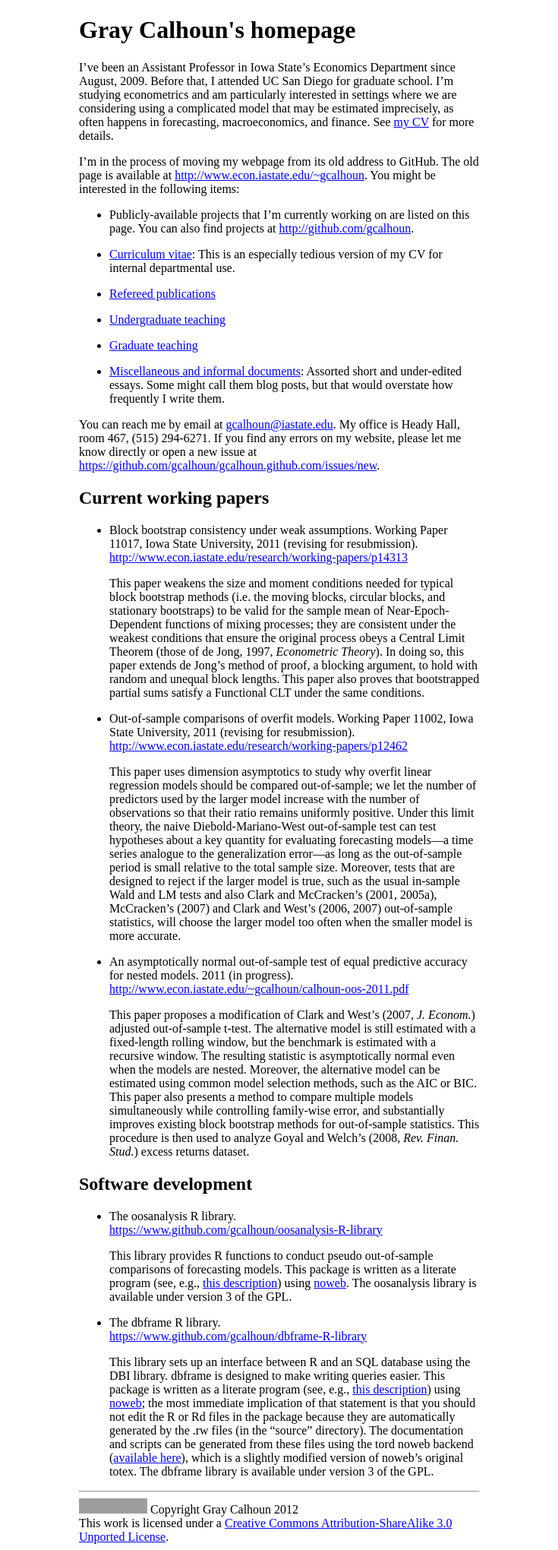
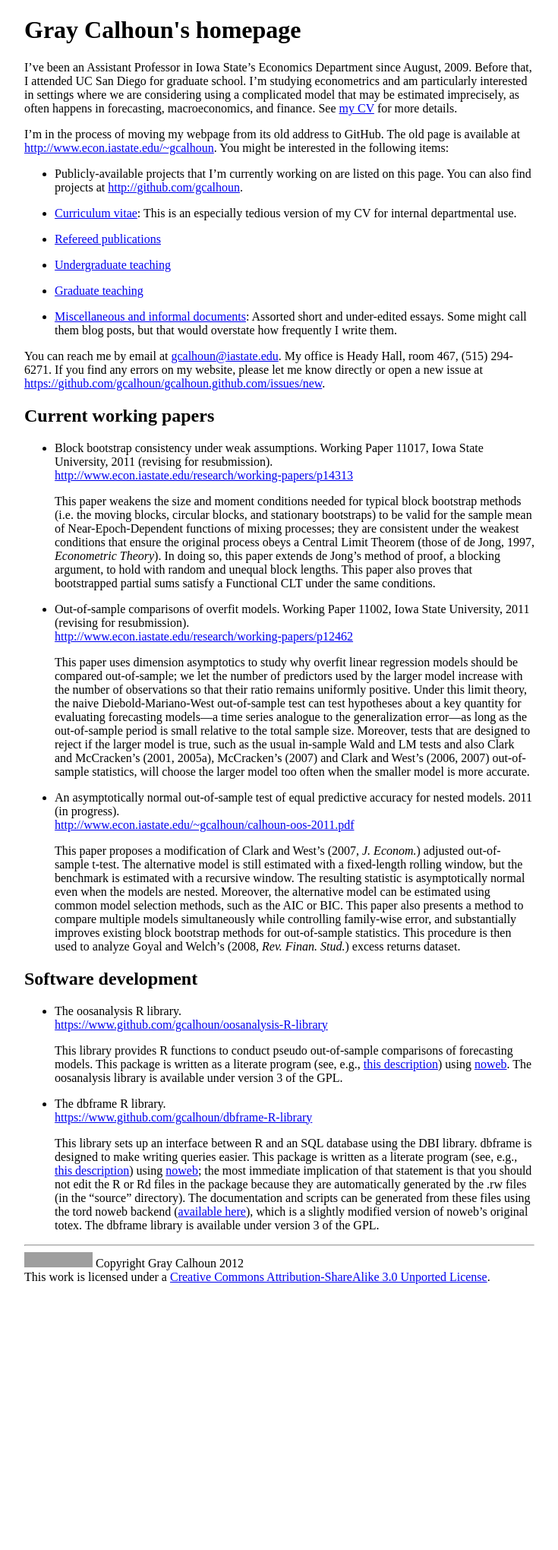
Before and after one commit to mmkuang/grayclhn.github.io, a Jekyll site: the page built from index.md, in a window 1280 px wide. Shown: the whole page at 76% size, without its empty margins (272-1007 px from the left). Built offline with Jekyll 4.4.1, drawn with Linux system fonts in a browser that asks for light colours; after the commit the page ends 1698 px from its top, so only the background shows below that; grey boxes are pictures that could not be loaded.

Commit message:
Widened the text

```diff
--- a/css/basic.css
+++ b/css/basic.css
@@ -1,5 +1,5 @@
 body {
-max-width:5.5in;
+max-width:7in;
 margin-left:auto;
 margin-right:auto;
 }
```
